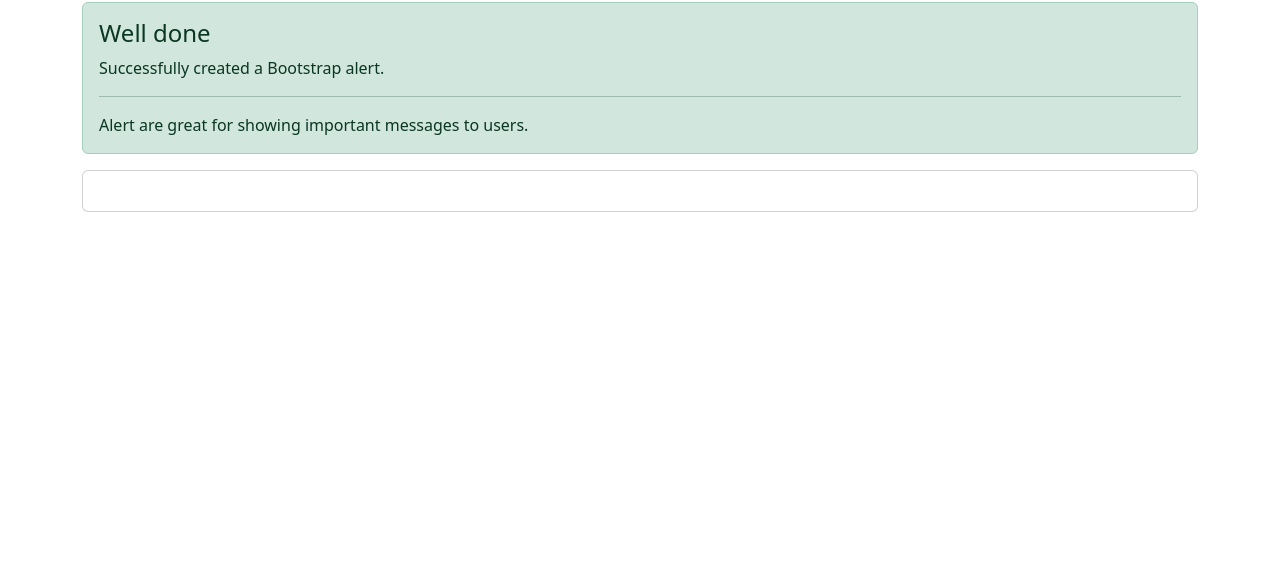
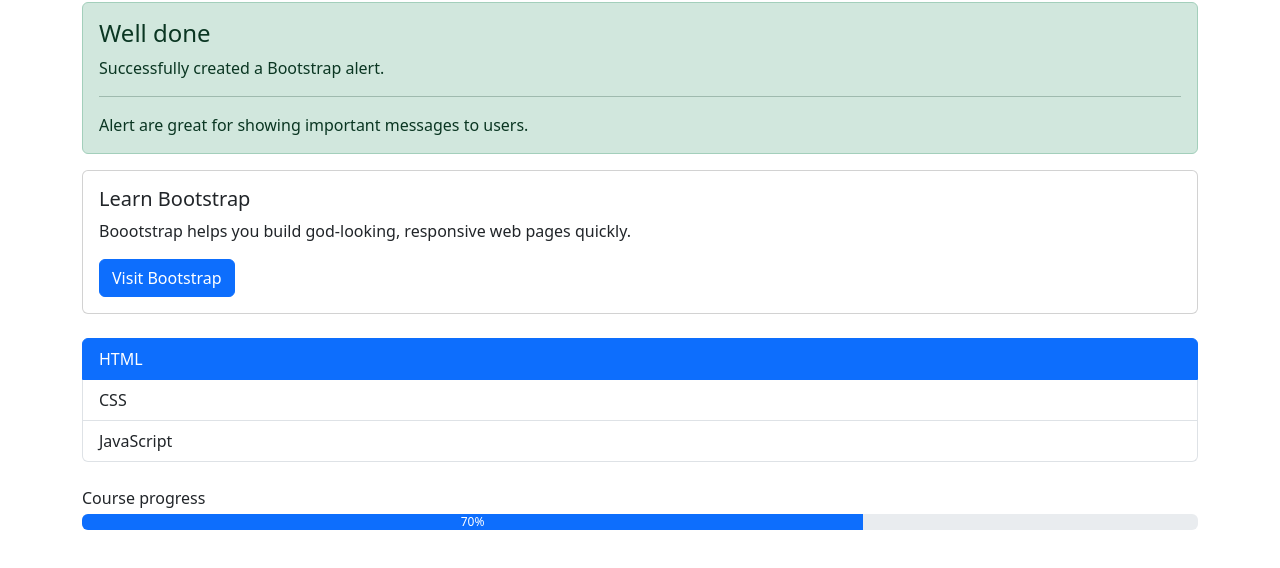
Before and after one commit to rehansiddiqui0402/Full-stack, a plain HTML site: page Bootstrap/BottstrapComponent/index.html in a window 1280 px wide. Shown: the part 118-686 px from the top of the page. Drawn offline with nearby package versions, Linux system fonts and the light colour scheme.

Commit message:
Refactor Bootstrap component structure in index.html

```diff
--- a/Bootstrap/BottstrapComponent/index.html
+++ b/Bootstrap/BottstrapComponent/index.html
@@ -22,10 +22,24 @@
 
         <div class="card mb-4">
             <div class="card-body">
-                <h5 class=""></h5>
+                <h5 class="card-title">Learn Bootstrap</h5>
+                <p class="card-text">Boootstrap helps you build god-looking, responsive web pages quickly.</p>
+                <a href="#" class="btn btn-primary">Visit Bootstrap</a>
             </div>
         </div>
+
+        <ul class="list-group mb-4">
+            <li class="list-group-item active">HTML</li>
+            <li class="list-group-item">CSS</li>
+            <li class="list-group-item">JavaScript</li>
+        </ul>
+
+        <p class="mb-1">Course progress</p>
+        <div class="progress" role="progressbar" aria-label="Course progress" aria -valuenow="70" aria-valuemin="0" aria-valuemax="100">
+            <div class="progress-bar" style="width: 70%;">70%</div>
+        </div>
     </div>
+    <!-- <script src="https://cdn.jsdelivr.net/npm/bootstrap@5.3.3/dist/js/bootstrap.bundle.min.js"></script> -->
 
 
 </body>
```
